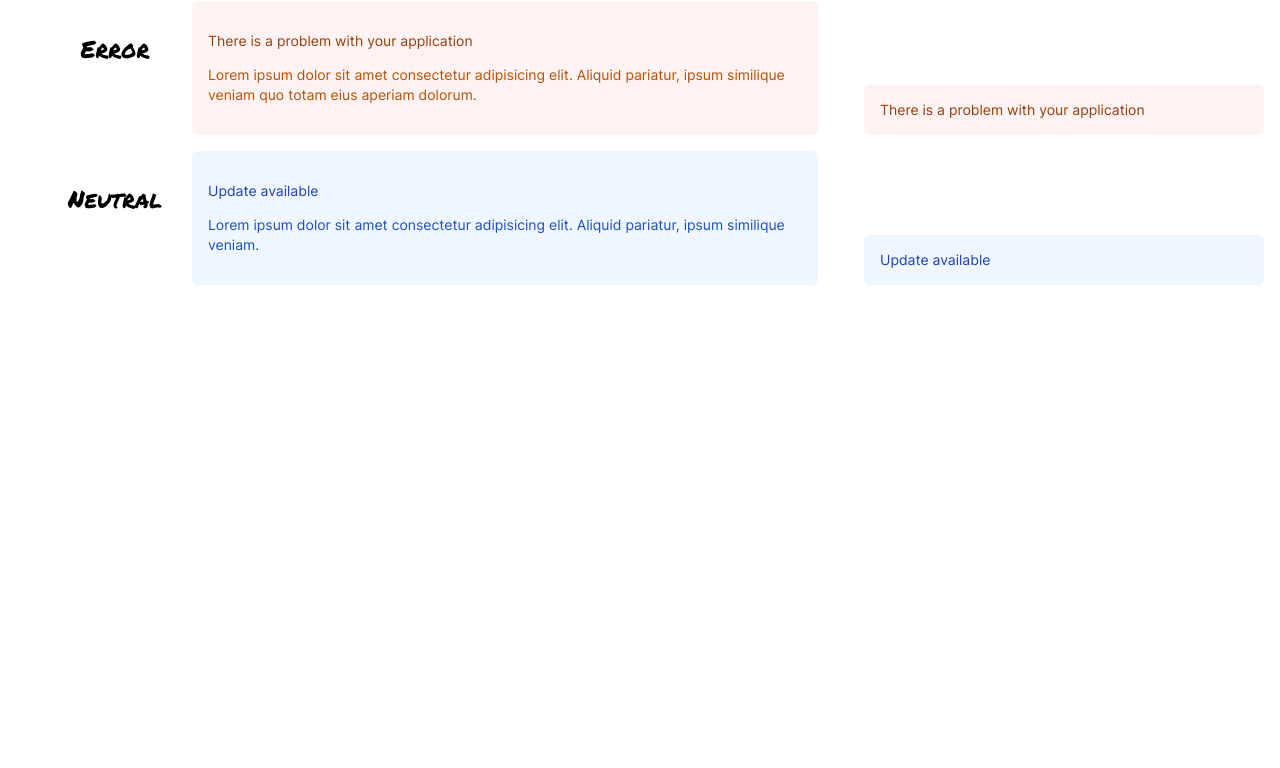
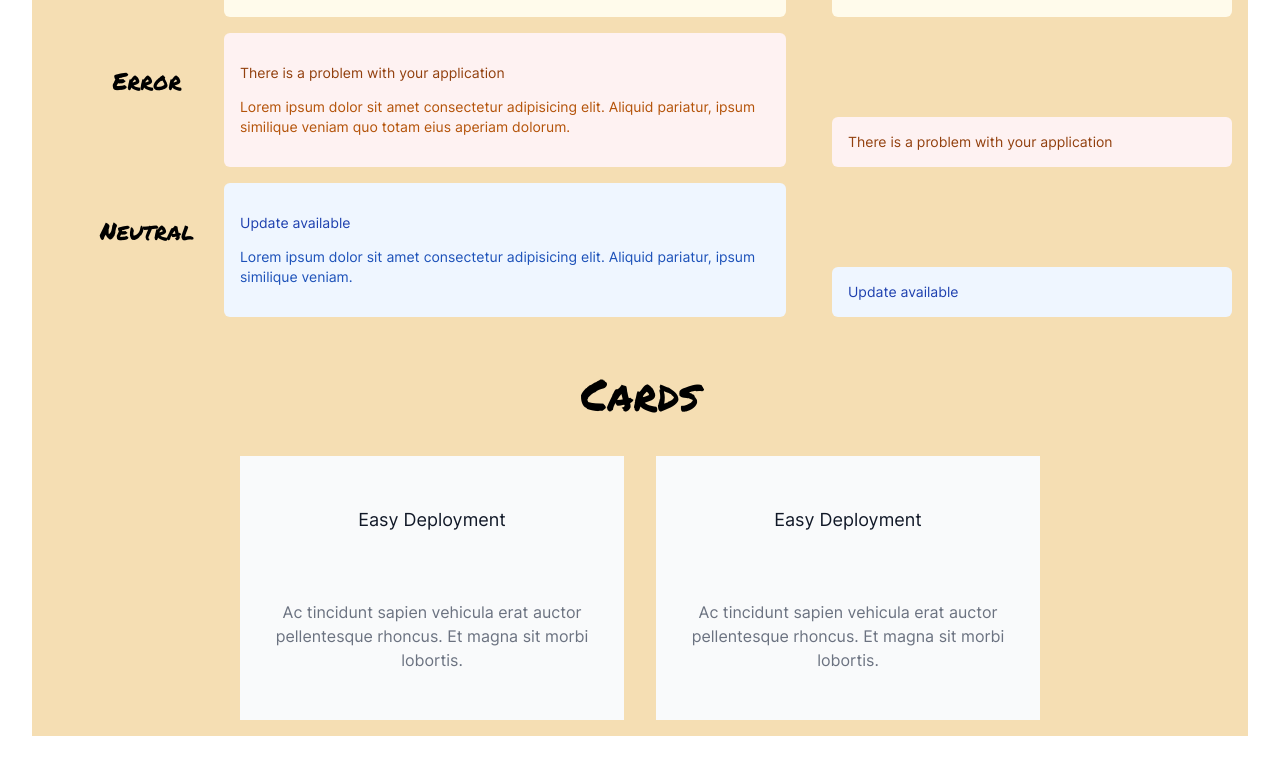
Before and after one commit to gabholli/component-library, a React (Create React App) app: page / in a window 1280 px wide. Shown: the part 909-1677 px from the top of the page. Before the commit the page ends 1210 px from the top, so only its background shows below. Built offline with nearby package versions, Linux system fonts and the light colour scheme.

Commit message:
Made several updates
Added background color to whole page(just a test color).

Added code for card component.

```diff
--- a/src/App.css
+++ b/src/App.css
@@ -23,6 +23,9 @@ body {
 /* Main container rules */
 
 .app {
+  max-width: 2560px;
+  background-color: wheat;
+  margin: 2em;
   display: flex;
   flex-direction: column;
   align-items: center;
@@ -48,12 +51,14 @@ body {
 }
 
 .badges-heading,
-.banner-heading {
+.banner-heading,
+.card-section-heading {
   color: #000;
   font-family: Permanent Marker;
   font-size: 2.75rem;
   font-style: normal;
   font-weight: 400;
+  text-align: center;
   /* padding-left: 2.875em; */
   justify-self: center;
 }
@@ -194,6 +199,40 @@ body {
   grid-area: single;
 }
 
+/* Cards rules */
+
+.card {
+  display: flex;
+  max-width: 384px;
+  padding-top: 24px;
+  flex-direction: column;
+  align-items: center;
+  gap: 32px;
+  background-color: #F9FAFB;
+  padding: 2em 1.5em;
+  margin: 0 1em 1em;
+}
+
+.card-heading {
+  color: #111827;
+  text-align: center;
+  font-family: Inter;
+  font-size: 1.125rem;
+  font-style: normal;
+  font-weight: 500;
+  line-height: 28px;
+}
+
+.card-text {
+  color: #6B7280;
+  text-align: center;
+  font-family: Inter;
+  font-size: 1rem;
+  font-style: normal;
+  font-weight: 400;
+  line-height: 24px;
+}
+
 @media (min-width: 768px) {}
 
 @media (min-width: 1024px) {
@@ -261,4 +300,12 @@ body {
     width: 400px;
   }
 
+  .card-section-heading {
+    text-align: center;
+  }
+
+  .cards-container {
+    display: flex;
+  }
+
 }
--- a/src/App.js
+++ b/src/App.js
@@ -1,6 +1,7 @@
 import './App.css'
 import { Badges } from "./components/Badges"
 import { Banner } from './components/Banner'
+import { Cards } from './components/Cards'
 
 function App() {
 
@@ -8,6 +9,7 @@ function App() {
     <div className="app">
       <Badges />
       <Banner />
+      <Cards />
     </div>
   )
 }
--- a/src/components/Cards.js
+++ b/src/components/Cards.js
@@ -1,7 +1,23 @@
 import React from "react"
 
 const Cards = () => {
-
+    return (
+        <div>
+            <h1 className="card-section-heading">Cards</h1>
+            <div className="cards-container">
+                <div className="card">
+                    <h3 className="card-heading">Easy Deployment</h3>
+                    <p className="card-text">Ac tincidunt sapien vehicula erat auctor pellentesque rhoncus.
+                        Et magna sit morbi lobortis.</p>
+                </div>
+                <div className="card">
+                    <h3 className="card-heading">Easy Deployment</h3>
+                    <p className="card-text">Ac tincidunt sapien vehicula erat auctor pellentesque rhoncus.
+                        Et magna sit morbi lobortis.</p>
+                </div>
+            </div>
+        </div>
+    )
 }
 
 export { Cards }
```
